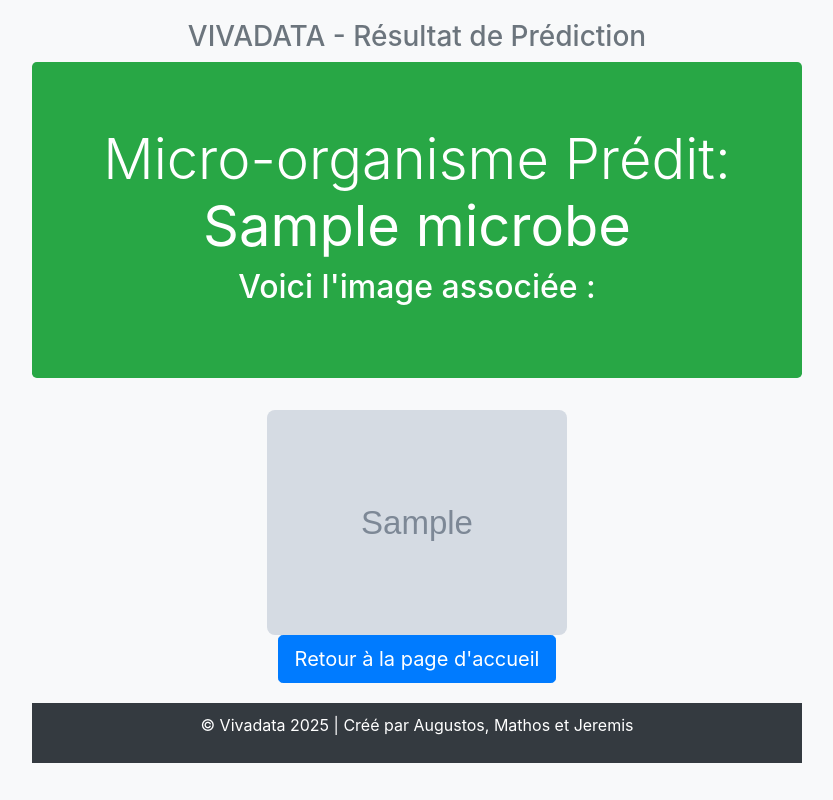
After one commit to sterstc/microorganisms, a Flask app: template templates/results.html in a window 1280 px wide. The commit adds this page. Shown: the whole page, without its empty margins (223-1056 px from the left). Run offline with Flask 3, Linux system fonts and the light colour scheme; the template is opened without the code that fills it: most values are stand-ins (such as "Sample title", 1, 10 or a date in 2020); grey boxes marked "Sample" are stand-in pictures; parts of the project's set-up code (start-up, migrations or seed data) failed here and were passed over; some libraries are stand-ins or nearby versions.

Commit message:
made flask app

```diff
--- /dev/null
+++ b/flask_app.py
@@ -0,0 +1,43 @@
+from flask import Flask, jsonify, request, render_template, url_for
+import pandas as pd
+import pickle
+import numpy as np
+import requests
+from loguru import logger
+
+app = Flask(__name__)
+app.config["TEMPLATES_AUTO_RELOAD"] = True
+
+# Charger le dataset
+DATA_PATH = "data/microbes.csv"
+df = pd.read_csv(DATA_PATH)
+
+BACKEND_URL='https://fast-317097237537.europe-west1.run.app'
+
+@app.route('/')
+def home():
+    return render_template('index.html')
+
+# Prédiction via formulaire
+@app.route('/predict', methods=['POST'])
+def predict_microbe():
+    # Prédiction avec le modèle
+    r = requests.post(f'{BACKEND_URL}/predict', json=request.form)
+
+    # Chercher le microbe associé et son image
+    predicted_microbe = r.json()['class_predicted'][0]
+    microbe_data = df[df["microorganisms"] == predicted_microbe].iloc[0]
+
+
+    # Récupérer le chemin de l'image et générer l'URL
+    image_filename = microbe_data['microorganisms']  # Nom du fichier image
+    image_path = url_for('static', filename='img/' + image_filename + '.png')
+
+    logger.info(f'aaaaaaaaaaaaaaa {image_path}')
+
+    # Retourner la page de résultat avec le microbe et l'image
+    return render_template('results.html', microbe=predicted_microbe, image_path=image_path)
+
+
+if __name__ == '__main__':
+    app.run(debug=True)
--- /dev/null
+++ b/templates/results.html
@@ -0,0 +1,76 @@
+<!DOCTYPE html>
+<html lang="fr">
+
+<head>
+    <meta charset="UTF-8">
+    <meta name="viewport" content="width=device-width, initial-scale=1.0">
+    <title>Résultat de Prédiction | Vivadata</title>
+
+    <!-- Bootstrap core CSS -->
+    <link href="https://stackpath.bootstrapcdn.com/bootstrap/4.5.2/css/bootstrap.min.css" rel="stylesheet">
+
+    <!-- Custom styles -->
+    <style>
+        body {
+            padding-top: 20px;
+            background-color: #f8f9fa;
+        }
+
+        .jumbotron {
+            background-color: #28a745;
+            color: white;
+        }
+
+        footer {
+            background-color: #343a40;
+            color: white;
+            padding: 10px 0;
+            text-align: center;
+            margin-top: 20px;
+        }
+
+        .container {
+            max-width: 800px;
+        }
+
+        .result-img {
+            max-width: 300px;
+            border-radius: 8px;
+        }
+    </style>
+</head>
+
+<body>
+
+    <div class="container">
+        <!-- Header -->
+        <div class="header clearfix text-center">
+            <h3 class="text-muted">VIVADATA - Résultat de Prédiction</h3>
+        </div>
+
+        <!-- Jumbotron for Result Title -->
+        <div class="jumbotron text-center">
+            <h1 class="display-4">Micro-organisme Prédit: <strong>{{ microbe }}</strong></h1>
+            <h2>Voici l'image associée :</h2>
+        </div>
+
+        <!-- Image and Prediction Result -->
+        <div class="text-center">
+            <img src="{{ image_path }}" alt="Image de {{ microbe }}" class="result-img">
+        </div>
+
+        <!-- Back to Home Button -->
+        <div class="text-center">
+            <a href="/" class="btn btn-primary btn-lg">Retour à la page d'accueil</a>
+        </div>
+
+        <!-- Footer -->
+        <footer>
+            <p>&copy; Vivadata 2025 | Créé par Augustos, Mathos et Jeremis</p>
+        </footer>
+
+    </div> <!-- /container -->
+
+</body>
+
+</html>
```
Also changed, not shown: templates/index.html (+61 -73 lines), templates/prediction.html (+8 -17 lines), templates/selection.html (added, +29 -0 lines).
